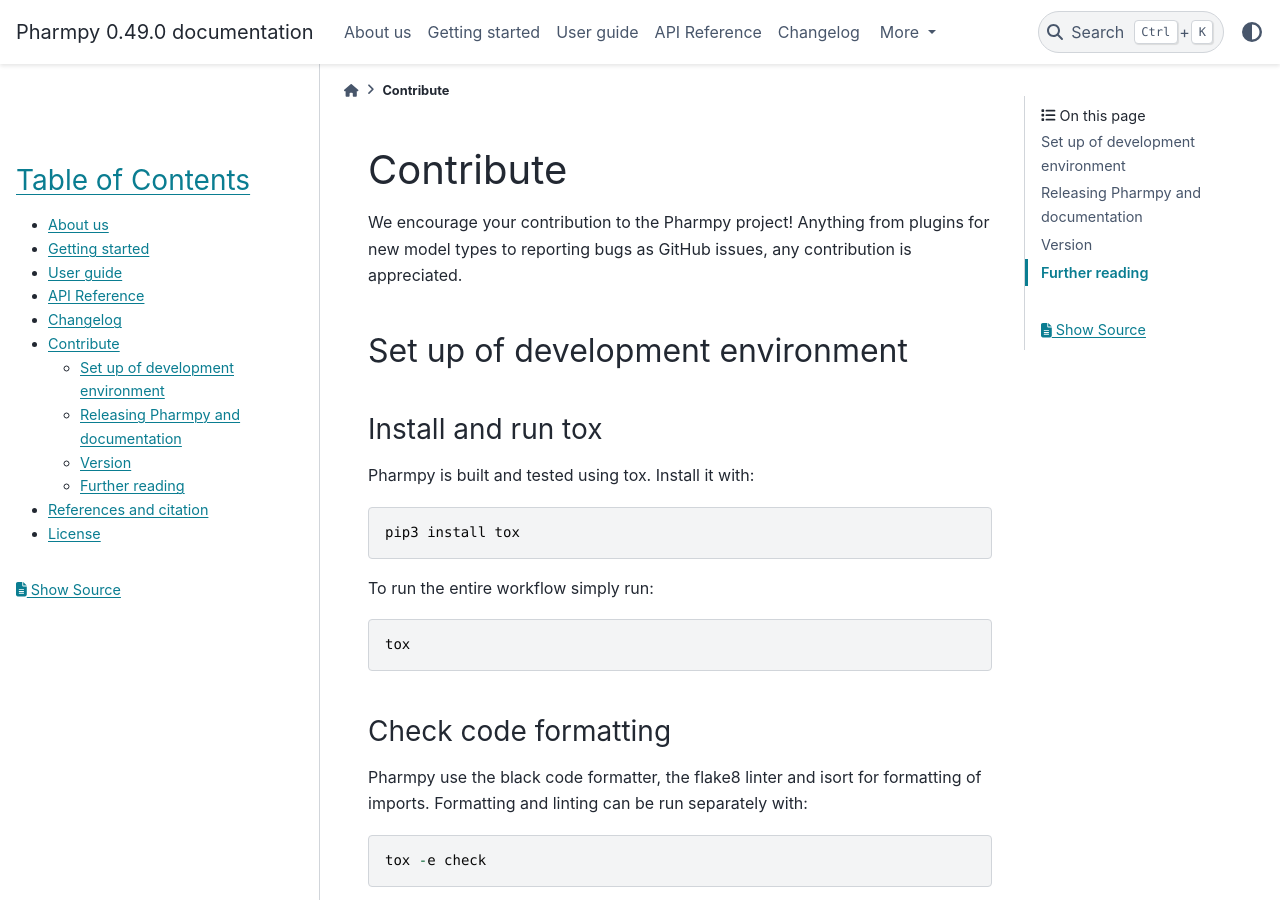
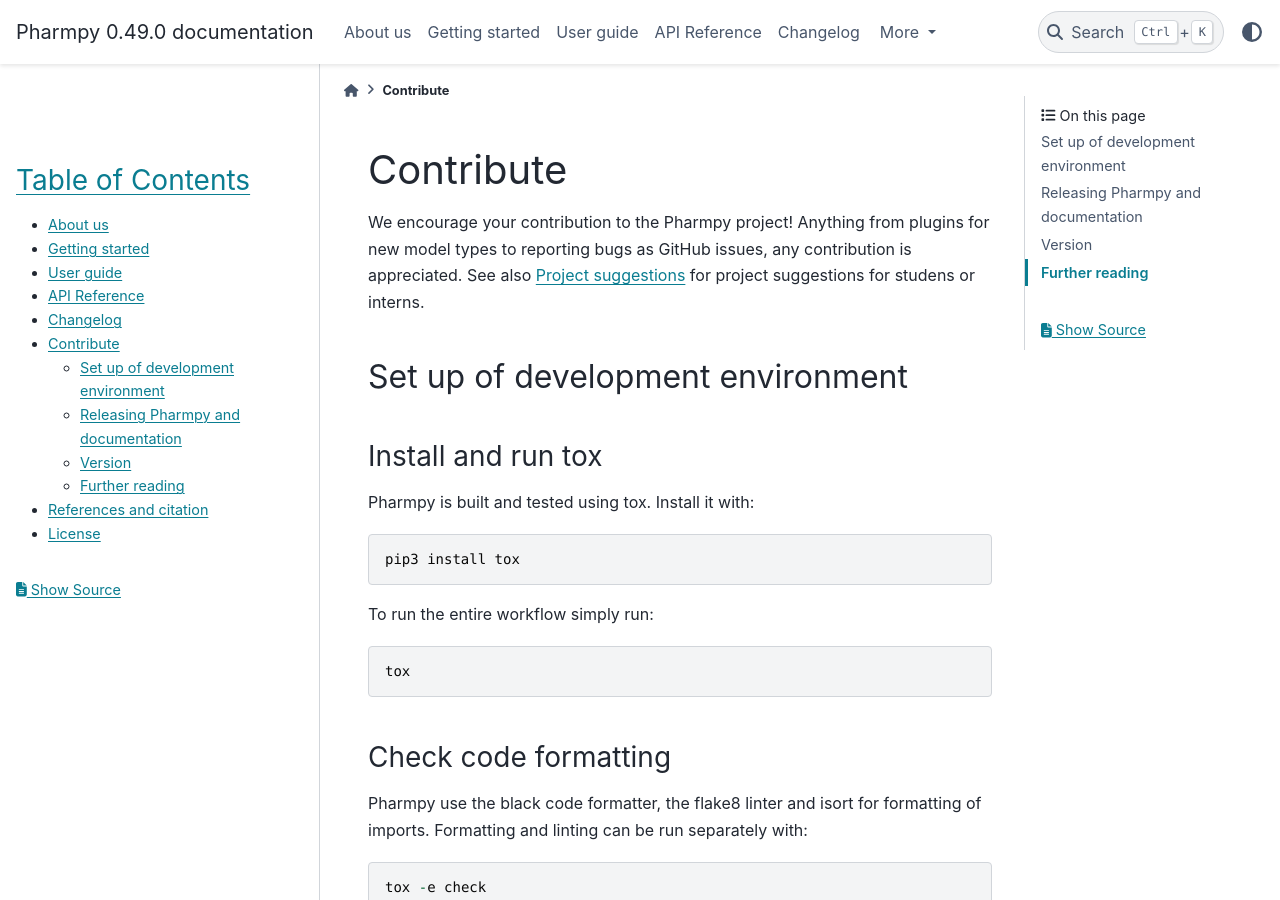
Before and after one commit to pharmpy/pharmpy, a Sphinx documentation site: the page built from docs/contribute.rst, in a window 1280 px wide and 900 px high. Built offline with Sphinx 7.4.7 and the PyData theme 0.15.4, drawn with Linux system fonts in a browser that asks for light colours; some of the changed lines change nothing that is shown.

Commit message:
Add projects list to webpage

```diff
--- a/docs/contribute.rst
+++ b/docs/contribute.rst
@@ -3,7 +3,7 @@
 ==========
 
 We encourage your contribution to the Pharmpy project! Anything from plugins for new model types to reporting bugs as
-GitHub issues, any contribution is appreciated.
+GitHub issues, any contribution is appreciated. See also :ref:`projects` for project suggestions for studens or interns.
 
 Set up of development environment
 #################################
--- /dev/null
+++ b/docs/projects.rst
@@ -0,0 +1,41 @@
+.. _projects:
+
+Project suggestions
+===================
+
+Here are some suggestions for projects suitable for Google Summer of Code, Master Thesis Work or other types of internships. If you are a student or otherwise interested feel free to drop any of the `maintainers <https://pharmpy.github.io/latest/contributors.html>`_ and email.
+
+
+* | Step wise covariate search (scm)
+  | Implement a known algorithm and workflow for covariate search in a model.
+  | This will involve using the Pharmpy API and dask to create a workflow.
+
+* | Estimation tool
+  | Implement the FO non-linear mixed effects model parameter estimation method.
+  | This will involve connecting sympy expressions with data in pandas and using
+  | scipy for optimization.
+
+* | Simulation tool
+  | Design interface for a simulation tool and create two implementations. One using some
+  | external software, e.g. NONMEM and one internal
+
+* | Switch lark parser from Earley to LALR(1)
+  | Grammars needs to be adapted to LALR(1) constraints
+
+* | Switch to using symengine instead if sympy for statements
+
+* | Allow using median() and mean() in symbolic expressions
+  | A sympy meets pandas task
+
+* | Model diff
+  | Create a diff tool to see differences between two models on different levels
+  | On model code level, on Pharmpy object level and potentially on a high human readable level
+
+* | Plotting in altair, holoviews or bokeh
+  | Implement visualizations to compare different libraries
+
+* | Use pyarrow to read datasets or result tables
+  | How fast can we read datasets? pyarrow meets pandas
+
+* | Optimize dask local runs
+  | What are the bottlenecks when running dask locally and are there optimizations that can be made?
```
